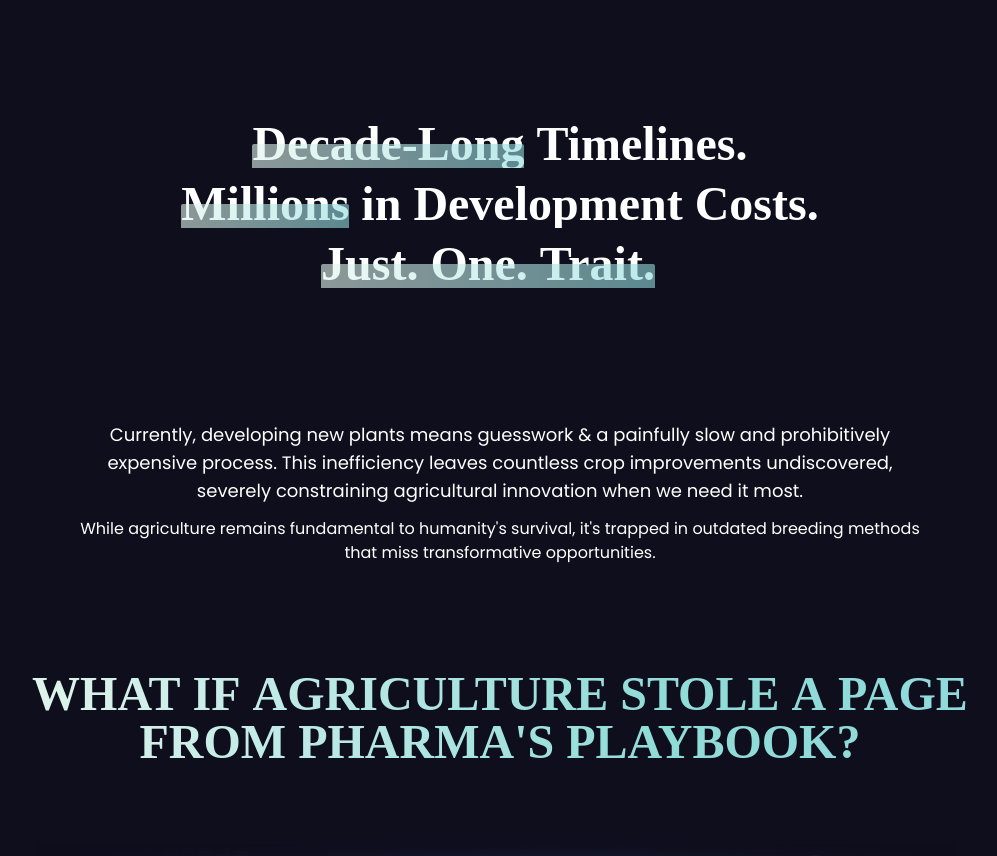
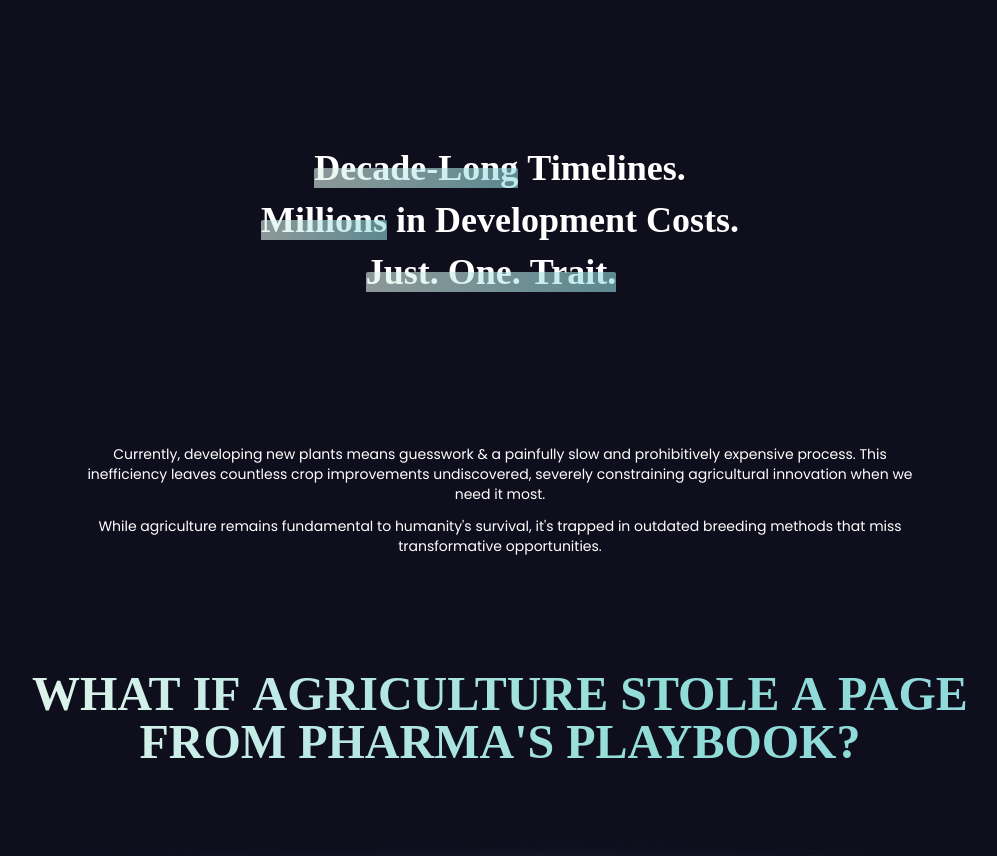
Before and after one commit to ShadowAdi/Mandrake_Bioworks, a React (Vite) app: page / in a window 1280 px wide. Shown: the part 980-1836 px from the top of the page, without its empty margins (140-1137 px from the left). Built offline with nearby package versions, Linux system fonts and the light colour scheme; a web font is replaced by a local one.

Commit message:
change sect-2 text size

```diff
--- a/src/components/Section2-Part1.jsx
+++ b/src/components/Section2-Part1.jsx
@@ -98,17 +98,17 @@ const Section2Part1 = () => {
 
             <div className="flex flex-col w-full items-center justify-center gap-1 sm:gap-2 lg:gap-3">
                 <AnimatedWhiteTextSvg
-                    className="text-lg sm:text-2xl  lg:text-5xl 2xl:text-7xl  font-semibold text-center text-white "
+                    className="text-lg sm:text-2xl  lg:text-4xl 2xl:text-7xl  font-semibold text-center text-white "
                     text="Decade-Long Timelines."
                     numWordsToOverlay={1}
                 />
                 <AnimatedWhiteTextSvg
-                    className="text-lg sm:text-2xl  lg:text-5xl 2xl:text-7xl  font-semibold text-center text-white "
+                    className="text-lg sm:text-2xl  lg:text-4xl 2xl:text-7xl  font-semibold text-center text-white "
                     text="Millions in Development Costs."
                     numWordsToOverlay={1}
                 />
                 <AnimatedWhiteTextSvg
-                    className="text-lg sm:text-2xl  lg:text-5xl  2xl:text-7xl  font-semibold text-center text-white "
+                    className="text-lg sm:text-2xl  lg:text-4xl  2xl:text-7xl  font-semibold text-center text-white "
                     text="Just. One. Trait."
                     numWordsToOverlay={3}
                 />
@@ -120,9 +120,9 @@ const Section2Part1 = () => {
             >
                 <p
                     ref={paraRef}
-                    className="text-center text-white font-normal
-     w-[98%] sm:w-[95%] md:w-[95%] lg:w-[90%] xl:w-[75%] 2xl:w-full
-    text-xs sm:text-base md:text-sm lg:text-lg  2xl:text-5xl leading-relaxed"
+                  className="text-center text-white font-normal
+                w-[98%] sm:w-[95%] md:w-[95%] lg:w-[90%] xl:w-[75%] 2xl:w-[90%]
+                text-xs sm:text-sm md:text-sm lg:text-sm xl:text-sm  2xl:text-4xl leading-relaxed"
                 >
                     Currently, developing new plants means guesswork & a painfully slow and prohibitively
                     expensive process. This inefficiency leaves countless crop improvements undiscovered,
@@ -130,9 +130,9 @@ const Section2Part1 = () => {
                 </p>
                 <p
                     ref={para2Ref}
-                    className="text-center text-white font-normal
-   w-[98%] sm:w-[95%] md:w-[95%] lg:w-[90%] xl:w-[75%] 2xl:w-full
-    text-xs sm:text-base md:text-sm lg:text-sm xl:text-base  2xl:text-5xl leading-relaxed"
+                   className="text-center text-white font-normal
+                w-[98%] sm:w-[95%] md:w-[95%] lg:w-[90%] xl:w-[75%] 2xl:w-[90%]
+                text-xs sm:text-sm md:text-sm lg:text-sm xl:text-sm  2xl:text-4xl leading-relaxed"
                 >
                     While agriculture remains fundamental to humanity's survival, it's trapped in outdated
                     breeding methods that miss transformative opportunities.
```
